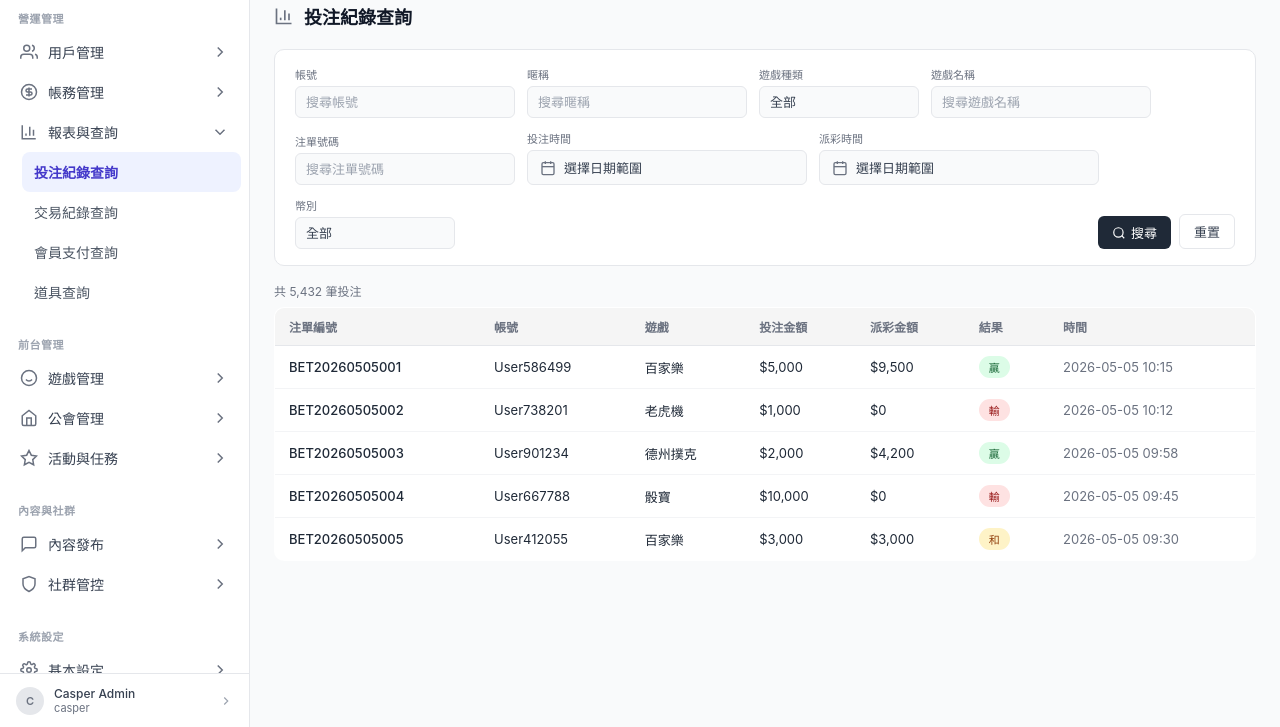
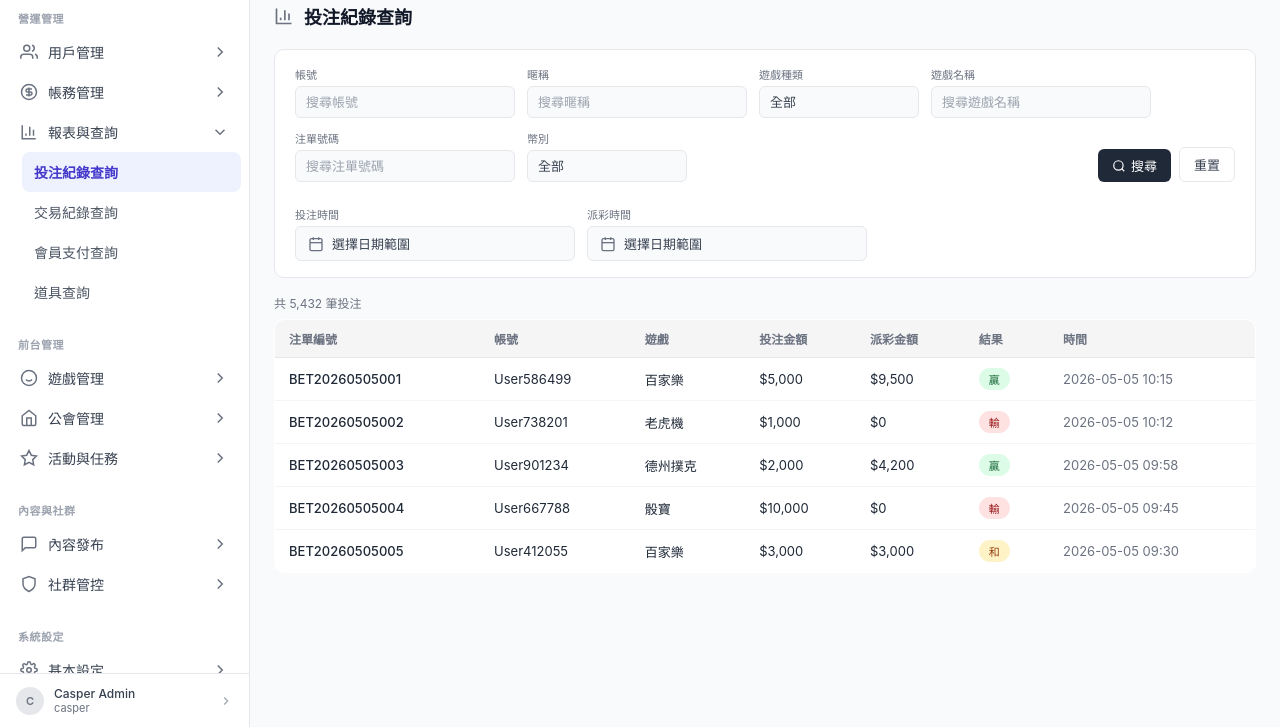
Before and after one commit to zenyi0910/nova-account-demo, a plain HTML site: page nova-bet-records.html in a window 1280 px wide. Shown: the part 73-800 px from the top of the page. Drawn offline with Linux system fonts and the light colour scheme.

Commit message:
投注紀錄：日期欄位並排換行顯示，新增幣別篩選

```diff
--- a/nova-bet-records.html
+++ b/nova-bet-records.html
@@ -59,6 +59,7 @@ body{font-family:-apple-system,BlinkMacSystemFont,'Inter','Noto Sans TC','PingFa
 .filter-actions{margin-left:auto;display:flex;gap:8px;align-items:flex-end}
 .filter-group{display:flex;flex-direction:column;gap:4px;min-width:160px;max-width:220px}
 .filter-group.filter-wide{min-width:280px;max-width:360px}
+.filter-break{flex-basis:100%;height:0}
 .filter-group label{font-size:11px;font-weight:500;color:#6B7280}
 .filter-input{display:flex;align-items:center;gap:6px;background:#F9FAFB;border:1px solid #E5E7EB;border-radius:6px;padding:7px 10px;font-size:13px;color:#374151;min-width:160px}
 .filter-input svg{width:14px;height:14px;color:#9CA3AF;flex-shrink:0}
@@ -177,6 +178,9 @@ body{font-family:-apple-system,BlinkMacSystemFont,'Inter','Noto Sans TC','PingFa
       <div class="filter-group"><label>遊戲種類</label><div class="filter-input"><select><option value="">全部</option><option value="電子">電子</option><option value="棋牌">棋牌</option><option value="捕魚">捕魚</option><option value="真人">真人</option><option value="體育">體育</option></select></div></div>
       <div class="filter-group" data-rule="keyword"><label>遊戲名稱</label><div class="filter-input"><input type="text" placeholder="搜尋遊戲名稱"></div><div class="filter-error"></div></div>
       <div class="filter-group" data-rule="order"><label>注單號碼</label><div class="filter-input"><input type="text" placeholder="搜尋注單號碼"></div><div class="filter-error"></div></div>
+      <div class="filter-group"><label>幣別</label><div class="filter-input"><select><option value="">全部</option><option value="金幣">金幣</option><option value="星幣">星幣</option></select></div></div>
+      <div class="filter-actions"><button class="btn-search"><svg viewBox="0 0 24 24" fill="none" stroke="currentColor" stroke-width="2"><circle cx="11" cy="11" r="8"/><line x1="21" y1="21" x2="16.65" y2="16.65"/></svg>搜尋</button><button class="btn-reset">重置</button></div>
+      <div class="filter-break"></div>
       <div class="filter-group filter-wide"><label>投注時間</label>
         <div class="date-picker-wrap">
           <div class="date-picker-trigger"><svg viewBox="0 0 24 24" fill="none" stroke="currentColor" stroke-width="2"><rect x="3" y="4" width="18" height="18" rx="2"/><line x1="16" y1="2" x2="16" y2="6"/><line x1="8" y1="2" x2="8" y2="6"/><line x1="3" y1="10" x2="21" y2="10"/></svg><span class="date-display">選擇日期範圍</span></div>
@@ -215,9 +219,6 @@ body{font-family:-apple-system,BlinkMacSystemFont,'Inter','Noto Sans TC','PingFa
           </div>
         </div>
       </div>
-      <div class="filter-group"><label>幣別</label><div class="filter-input"><select><option value="">全部</option><option value="金幣">金幣</option><option value="星幣">星幣</option></select></div></div>
-      <div class="filter-actions"><button class="btn-search"><svg viewBox="0 0 24 24" fill="none" stroke="currentColor" stroke-width="2"><circle cx="11" cy="11" r="8"/><line x1="21" y1="21" x2="16.65" y2="16.65"/></svg>搜尋</button>
-      <button class="btn-reset">重置</button></div>
     </div>
     <div class="pagination-bar"><span>共 5,432 筆投注</span></div>
     <table class="data-table"><thead><tr><th>注單編號</th><th>帳號</th><th>遊戲</th><th>投注金額</th><th>派彩金額</th><th>結果</th><th>時間</th></tr></thead><tbody>
```
